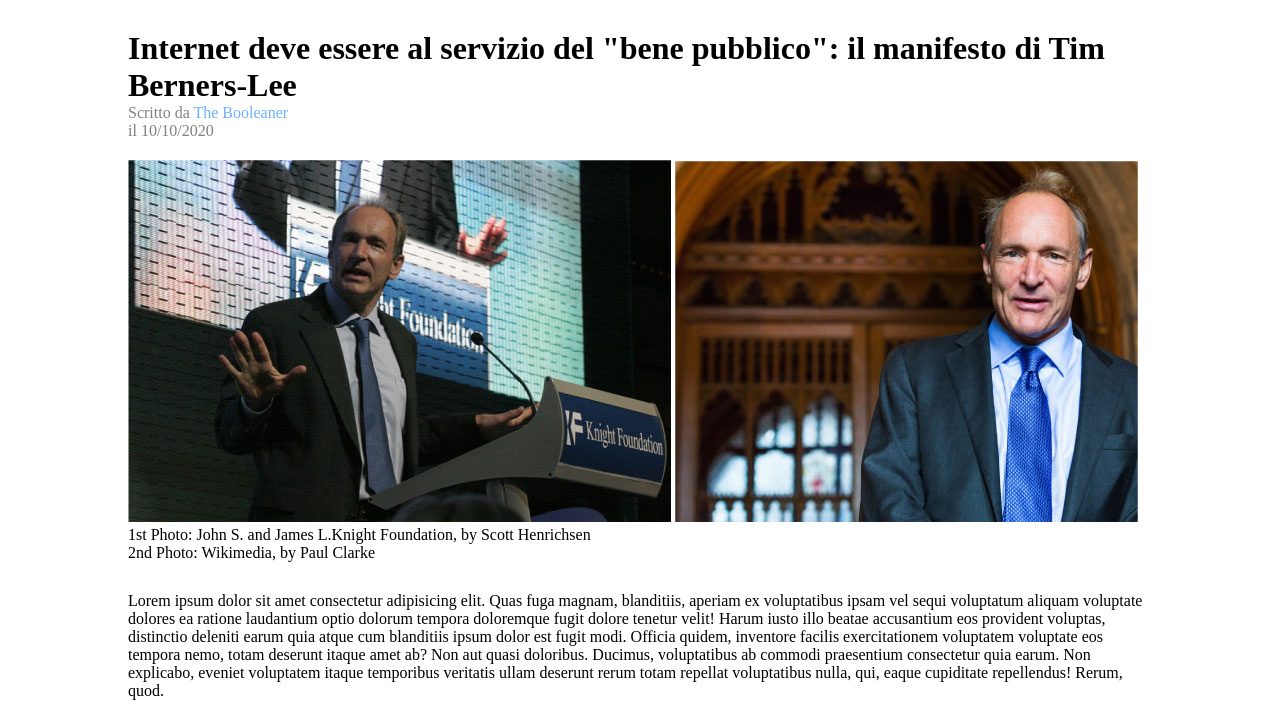
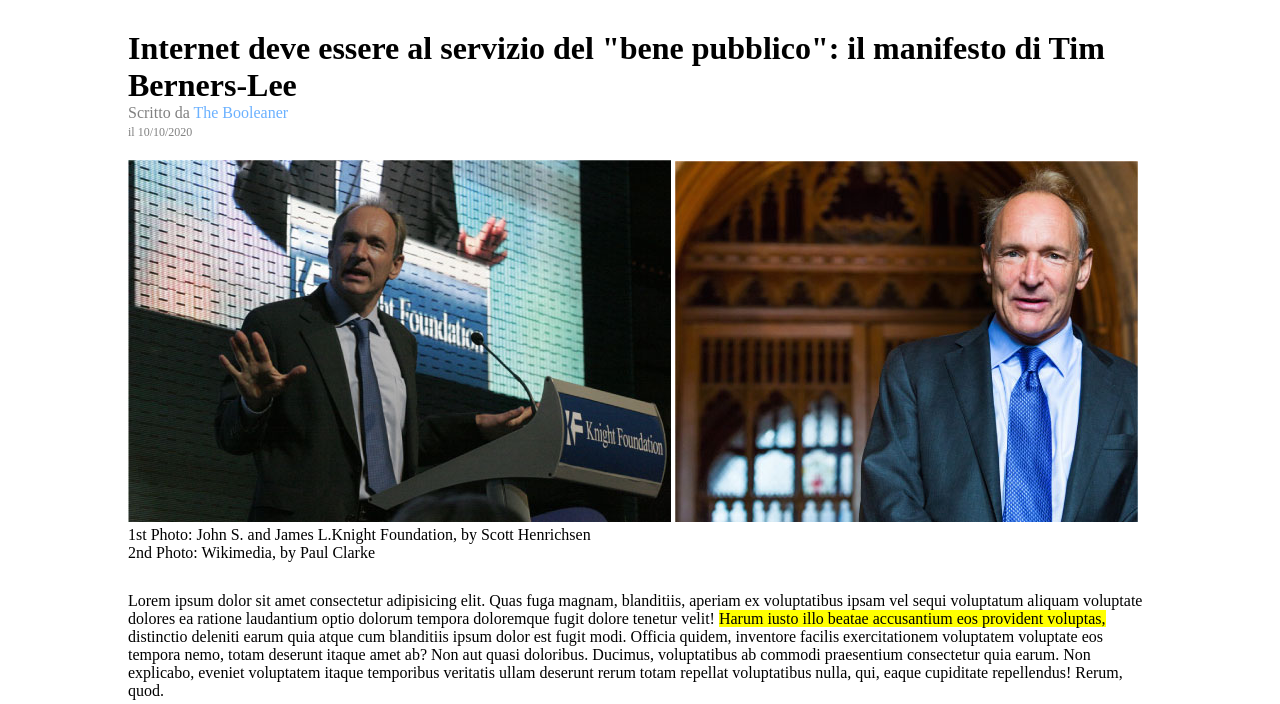
Before and after one commit to GianmarcoOrabona/html-css-booleaner, a plain HTML site: page index.html in a window 1280 px wide. Shown: the part 96-800 px from the top of the page. Drawn offline with Linux system fonts and the light colour scheme.

Commit message:
final commit

```diff
--- a/assets/css/style.css
+++ b/assets/css/style.css
@@ -55,8 +55,16 @@
     padding: 0 0 20px 0;
 }
 
+.date {
+    font-size: 12px;
+}
+
 .info-text {
     color: #6bb1ff;
+}
+
+mark {
+    background-color: yellow;
 }
 
 th {
--- a/index.html
+++ b/index.html
@@ -28,7 +28,7 @@
             <!-- Info title -->
             <div class="metadata">
                 Scritto da <span class="info-text">The Booleaner</span> <br>
-                <span>il 10/10/2020</span>
+                <span class="date">il 10/10/2020</span>
             </div>
             <!-- /info title -->
 
@@ -50,8 +50,10 @@
                     <p>Lorem ipsum dolor sit amet consectetur adipisicing elit. Quas fuga magnam, blanditiis, aperiam ex
                         voluptatibus ipsam vel sequi voluptatum aliquam voluptate dolores ea ratione laudantium optio
                         dolorum
-                        tempora doloremque fugit dolore tenetur velit! Harum iusto illo beatae accusantium eos provident
-                        voluptas, distinctio deleniti earum quia atque cum blanditiis ipsum dolor est fugit modi.
+                        tempora doloremque fugit dolore tenetur velit! <mark>Harum iusto illo beatae accusantium eos
+                            provident
+                            voluptas,</mark> distinctio deleniti earum quia atque cum blanditiis ipsum dolor est fugit
+                        modi.
                         Officia
                         quidem, inventore facilis exercitationem voluptatem voluptate eos tempora nemo, totam deserunt
                         itaque
```
